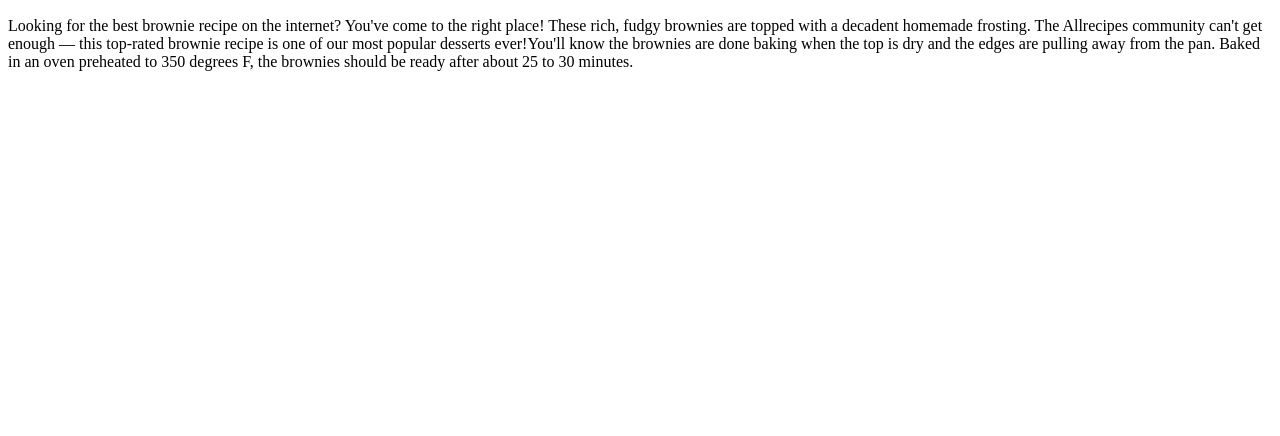
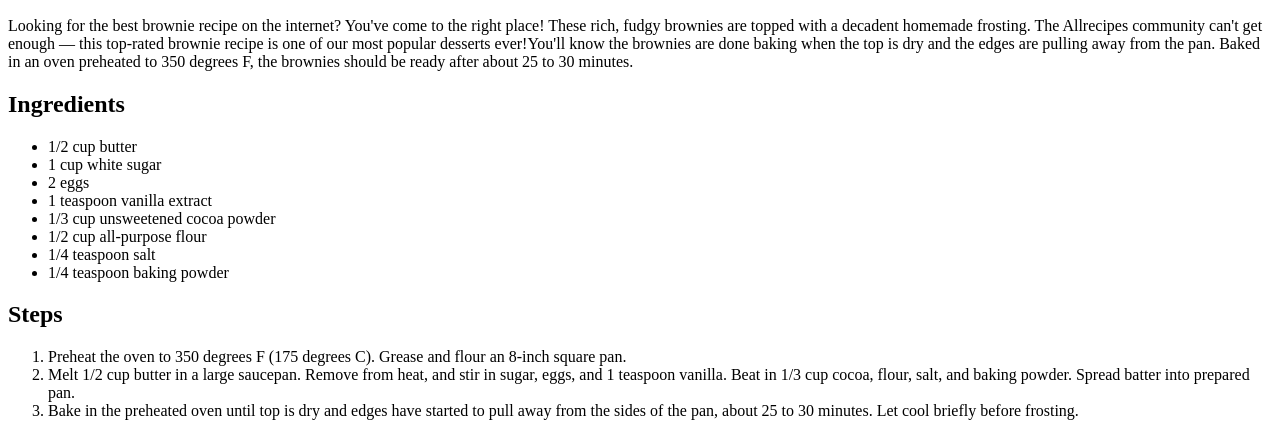
Before and after one commit to bugstr/odin-recipes, a plain HTML site: page recipes/brownies.html in a window 1280 px wide. Shown: the part 434-870 px from the top of the page. Before the commit the page ends 800 px from the top, so only its background shows below. Drawn offline with Linux system fonts and the light colour scheme.

Commit message:
Added ingredients and steps

```diff
--- a/recipes/brownies.html
+++ b/recipes/brownies.html
@@ -11,7 +11,23 @@
     <img src="https://www.allrecipes.com/thmb/VKSA0Mo6uQVUCXuvfy7SJ2BzdFg=/750x0/filters:no_upscale():max_bytes(150000):strip_icc():format(webp)/9460738-7b6e10149e7346a3926a51a9ef7b1a2d.jpg" alt="Delicious Brownies">
     <h2>Description</h2>
     <p>Looking for the best brownie recipe on the internet? You've come to the right place! These rich, fudgy brownies are topped with a decadent homemade frosting. The Allrecipes community can't get enough — this top-rated brownie recipe is one of our most popular desserts ever!You'll know the brownies are done baking when the top is dry and the edges are pulling away from the pan. Baked in an oven preheated to 350 degrees F, the brownies should be ready after about 25 to 30 minutes.</p>
-
+    <h2>Ingredients</h2>
+    <ul>
+        <li>1/2 cup butter</li>
+        <li>1 cup white sugar</li>
+        <li>2 eggs</li>
+        <li>1 teaspoon vanilla extract</li>
+        <li>1/3 cup unsweetened cocoa powder</li>
+        <li>1/2 cup all-purpose flour</li>
+        <li>1/4 teaspoon salt</li>
+        <li>1/4 teaspoon baking powder</li>
+    </ul>
+    <p><h2>Steps</h2></p>
+    <ol>
+        <li>Preheat the oven to 350 degrees F (175 degrees C). Grease and flour an 8-inch square pan.</li>
+        <li>Melt 1/2 cup butter in a large saucepan. Remove from heat, and stir in sugar, eggs, and 1 teaspoon vanilla. Beat in 1/3 cup cocoa, flour, salt, and baking powder. Spread batter into prepared pan.</li>
+        <li>Bake in the preheated oven until top is dry and edges have started to pull away from the sides of the pan, about 25 to 30 minutes. Let cool briefly before frosting.</li>
+    </ol>
 
 </body>
 </html>
```
